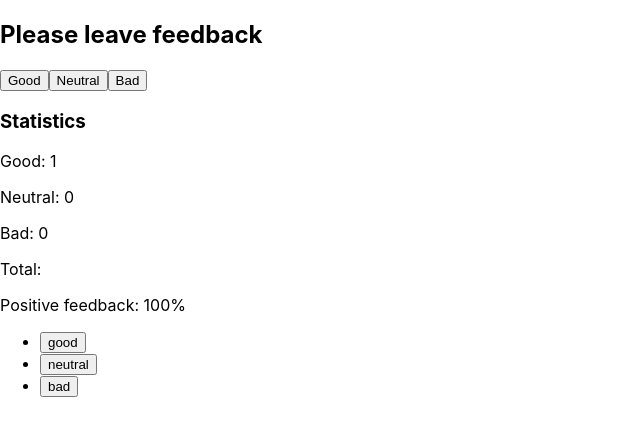
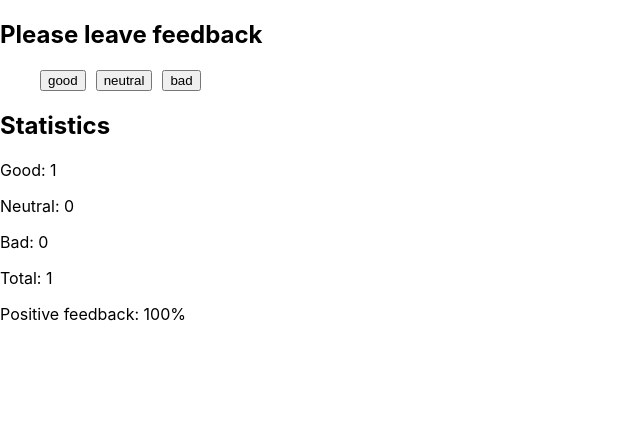
Before and after one commit to SKhrebtan/goit-react-hw-04-feedback, a React (Create React App) app: page / in a window 1280 px wide. Both pictures are taken after a click on the button "good". Shown: the top 436 px of the page, without its empty margins (0-640 px from the left). Built offline with nearby package versions, Linux system fonts and the light colour scheme.

Commit message:
end+propTypes

```diff
--- a/package.json
+++ b/package.json
@@ -7,6 +7,7 @@
     "@testing-library/jest-dom": "^5.16.3",
     "@testing-library/react": "^12.1.4",
     "@testing-library/user-event": "^13.5.0",
+    "prop-types": "^15.8.1",
     "react": "^18.1.0",
     "react-dom": "^18.1.0",
     "react-scripts": "5.0.1",
--- a/src/components/App.jsx
+++ b/src/components/App.jsx
@@ -1,9 +1,18 @@
 import React, { Component } from 'react';
+import PropTypes from 'prop-types';
 import Statistics from './Statistics';
 import Notification from './Notification'
-import { FeedbackOptions } from './FeedbackOptions/FeedbackOptions'
+import FeedbackOptions from './FeedbackOptions'
+import Section from './Section'
 
 class App extends Component {
+
+  static propTypes = {
+   good: PropTypes.number,
+    neutral: PropTypes.number,
+    bad: PropTypes.number,
+}
+
    state = {
   good: 0,
   neutral: 0,
@@ -20,15 +29,7 @@ class App extends Component {
   };
 
 
-    handleIncrement = () => {
-        this.setState(prevState => ({good: prevState.good + 1}))
-    }
-   handleIncrementN = () => {
-        this.setState(prevState => ({neutral: prevState.neutral + 1}))
-    }
-    handleIncrementB = () => {
-        this.setState(prevState => ({bad: prevState.bad + 1}))
-    }
+
 
     countTotalFeedback = (a,b,c) => {
         return (a + b + c) ;
@@ -41,24 +42,46 @@ class App extends Component {
     }
   render() {
     const options = Object.keys(this.state);
-    const handleClickButton = this.handleClickButton;
     const { good, neutral, bad } = this.state;
+     let totalAmount = this.countTotalFeedback(good, neutral, bad);
+    let positivePercentage = this.countPositiveFeedbackPercentage(totalAmount, good);
 
-            let totalAmount = this.countTotalFeedback(good, neutral, bad);
-        let positivePercentage = this.countPositiveFeedbackPercentage(totalAmount, good);
                return (
                    <div>
-                         <h2>Please leave feedback</h2>
-                <button type="button" onClick={this.handleClickButton}>Good</button>
-                <button type="button" onClick={this.handleIncrementN}>Neutral</button>
-                   <button type="button" onClick={this.handleIncrementB}>Bad</button>
-                   {(totalAmount > 0) ? (<Statistics good={good} neutral={neutral} bad={bad} total={totalAmount} positivePercentage={positivePercentage} />)
+                   <Section title="Please leave feedback">
+                     <FeedbackOptions options={options} onLeaveFeedback={this.onButtonClick}/>
+                   </Section>
+
+                   <Section title="Statistics">
+                     {(totalAmount > 0) ?
+                       (<Statistics good={good}
+                         neutral={neutral}
+                         bad={bad}
+                         totalAmount={totalAmount}
+                         positivePercentage={positivePercentage} />)
                      : (<Notification message="There is no feedback" />)}
-                   <FeedbackOptions options={options} onLeaveFeedback={this.onButtonClick}/>
+                   </Section>
+
                     </div>
         )
-
-    }
+           }
 }
 
 export default App;
+
+
+
+
+
+
+//  handleIncrement = () => {
+//         this.setState(prevState => ({good: prevState.good + 1}))
+//     }
+//    handleIncrementN = () => {
+//         this.setState(prevState => ({neutral: prevState.neutral + 1}))
+//     }
+//     handleIncrementB = () => {
+//         this.setState(prevState => ({bad: prevState.bad + 1}))
+//     }<button type="button" onClick={this.handleClickButton}>Good</button>
+//                 <button type="button" onClick={this.handleIncrementN}>Neutral</button>
+//                    <button type="button" onClick={this.handleIncrementB}>Bad</button>
--- /dev/null
+++ b/src/components/FeedbackOptions/FeedbackOption.module.css
@@ -0,0 +1,5 @@
+.list {
+  display: flex;
+  list-style: none;
+  gap: 10px;
+}
--- a/src/components/FeedbackOptions/FeedbackOptions.jsx
+++ b/src/components/FeedbackOptions/FeedbackOptions.jsx
@@ -1,11 +1,13 @@
 import React from "react";
+import PropTypes from 'prop-types';
+import css from "./FeedbackOption.module.css"
 
-export const FeedbackOptions = ({options, onLeaveFeedback}) => {
+const FeedbackOptions = ({options, onLeaveFeedback}) => {
        return (
-         <ul>
+         <ul className={css.list}>
            {options.map(option => {
             return (
-              <li key={option}>
+              <li key={option} >
                 <button type="option"
                   name={option}
                   onClick={onLeaveFeedback}>
@@ -17,3 +19,10 @@ export const FeedbackOptions = ({options, onLeaveFeedback}) => {
       )
 
 }
+
+FeedbackOptions.propTypes = {
+  options: PropTypes.array,
+  onLeaveFeedback: PropTypes.func,
+}
+
+export default FeedbackOptions;
--- /dev/null
+++ b/src/components/FeedbackOptions/index.js
@@ -0,0 +1 @@
+export {default} from './FeedbackOptions.jsx'
--- /dev/null
+++ b/src/components/Section/Section.jsx
@@ -0,0 +1,20 @@
+import PropTypes from 'prop-types';
+
+const Section = ({ title, children }) => {
+    return (
+        <section>
+            <h2>
+{title}
+            </h2>
+            {children}
+        </section>
+
+)
+}
+
+Section.propTypes = {
+    title: PropTypes.string,
+    children: PropTypes.node.isRequired
+}
+
+export default Section;
--- /dev/null
+++ b/src/components/Section/index.js
@@ -0,0 +1 @@
+export {default} from './Section.jsx'
--- a/src/components/Statistics/Statistics.jsx
+++ b/src/components/Statistics/Statistics.jsx
@@ -1,19 +1,29 @@
 import React from 'react';
+import PropTypes from 'prop-types';
 
 const Statistics = ({ good, neutral, bad, totalAmount, positivePercentage }) => {
-        return (  <div>
-                        <h3>Statistics</h3>
+            return (  <div>
+
                         {(totalAmount === 0) && (<h2>No feedback given</h2>)}
 
                            <div>
                             <p>Good: {good}</p>
                             <p>Neutral: {neutral}</p>
                             <p>Bad: {bad}</p>
-                            {(good > 0 || neutral > 0 || bad > 0) && (<p>Total: {totalAmount}</p>)}
-                     <p> Positive feedback: {positivePercentage}</p>
-                    </div>
+                        {(good > 0 || neutral > 0 || bad > 0) && (
+                        <div><p>Total: {totalAmount}</p>
+                        <p> Positive feedback: {positivePercentage}</p></div>)}
+                                         </div>
 
 </div>)
 };
 
+Statistics.propTypes = {
+    good: PropTypes.number.isRequired,
+    neutral: PropTypes.number.isRequired,
+    bad: PropTypes.number.isRequired,
+    totalAmount: PropTypes.number,
+    positivePercentage: PropTypes.string,
+}
+
 export default Statistics;
```
Also changed, not shown: src/components/Notification/Notification.jsx (+7 -1 lines), 1 other file (tests, documents, lock files or other folders).
